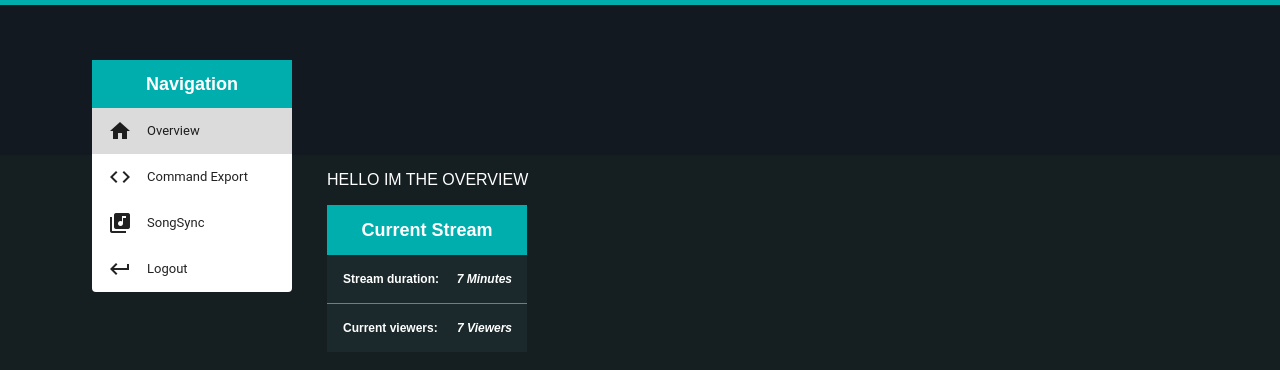
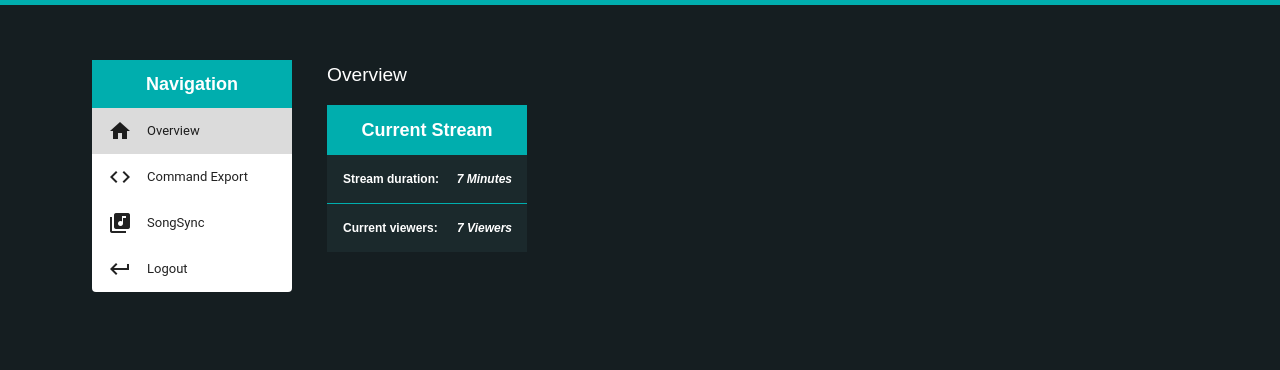
Before and after one commit to Twasi/twasi-desktop, a React (Create React App) app: page / in a window 1280 px wide. Shown: the top 370 px of the page. Built offline with nearby package versions, Linux system fonts and the light colour scheme.

Commit message:
removed header temporarily and moved content upwards

```diff
--- a/src/App.css
+++ b/src/App.css
@@ -25,6 +25,7 @@
 .App-content {
   color: white;
   margin: auto;
+  margin-top: -110px;
   width: calc(70% - 270px);
   height: 1000px;
 }
@@ -37,6 +38,11 @@
   border-radius: 2px;
 }
 
+.siteTitle {
+  font-size: 1.2em;
+}
+
+
 @keyframes App-logo-spin {
   from { transform: rotate(0deg); }
   to { transform: rotate(360deg); }
--- a/src/components/header/Header.css
+++ b/src/components/header/Header.css
@@ -1,5 +1,5 @@
 .header {
-    background-color: #131921;
+    background-color: transparent;
     border-top: #00aeae 5px solid;
     height: 150px;
 }
--- a/src/sites/Overview.js
+++ b/src/sites/Overview.js
@@ -5,7 +5,7 @@ class Overview extends Component {
     render() {
         return (
             <div>
-                <p>HELLO IM THE OVERVIEW</p>
+                <p className="siteTitle">Overview</p>
                 <div className="tiles">
                     <InfoTiles />
                 </div>
```
